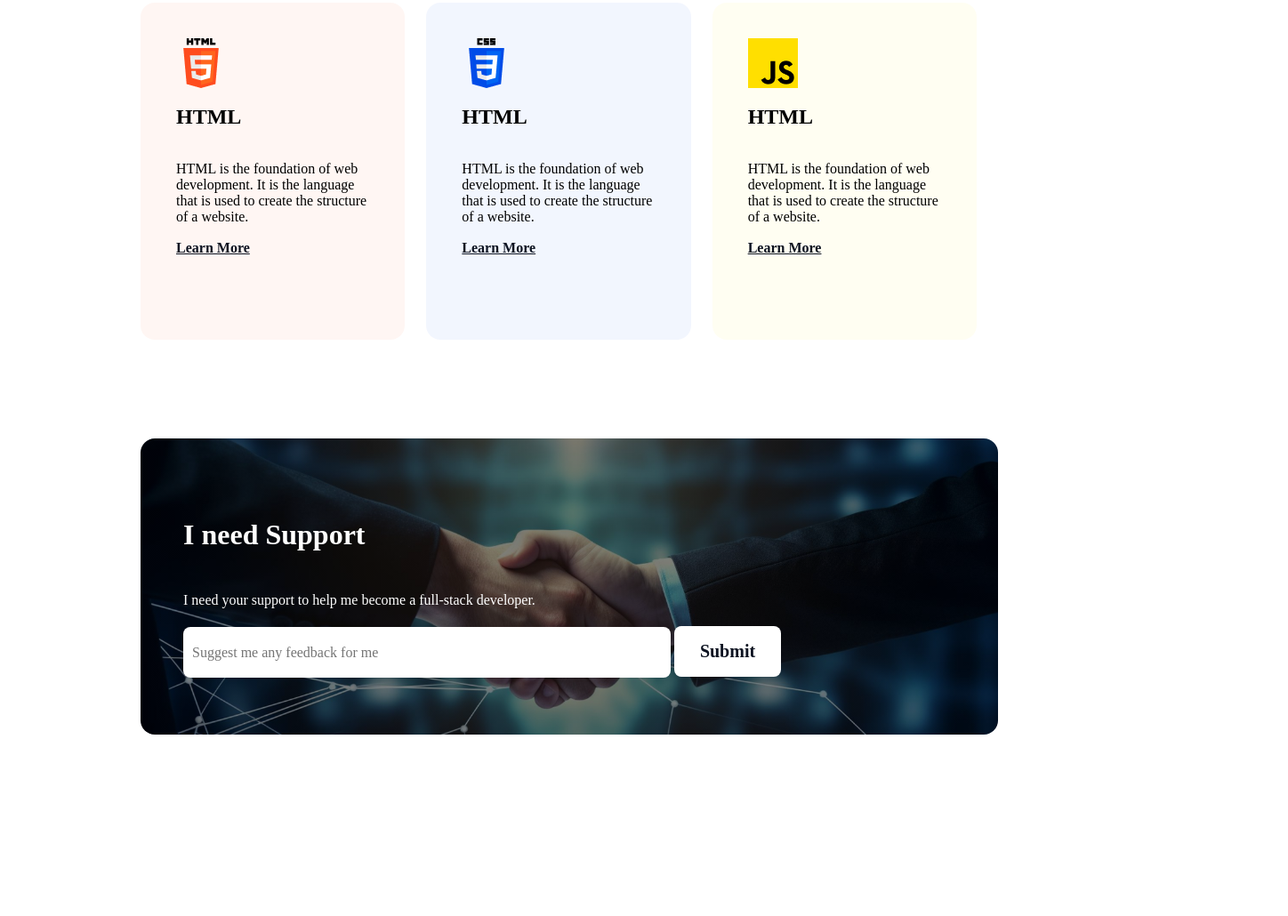
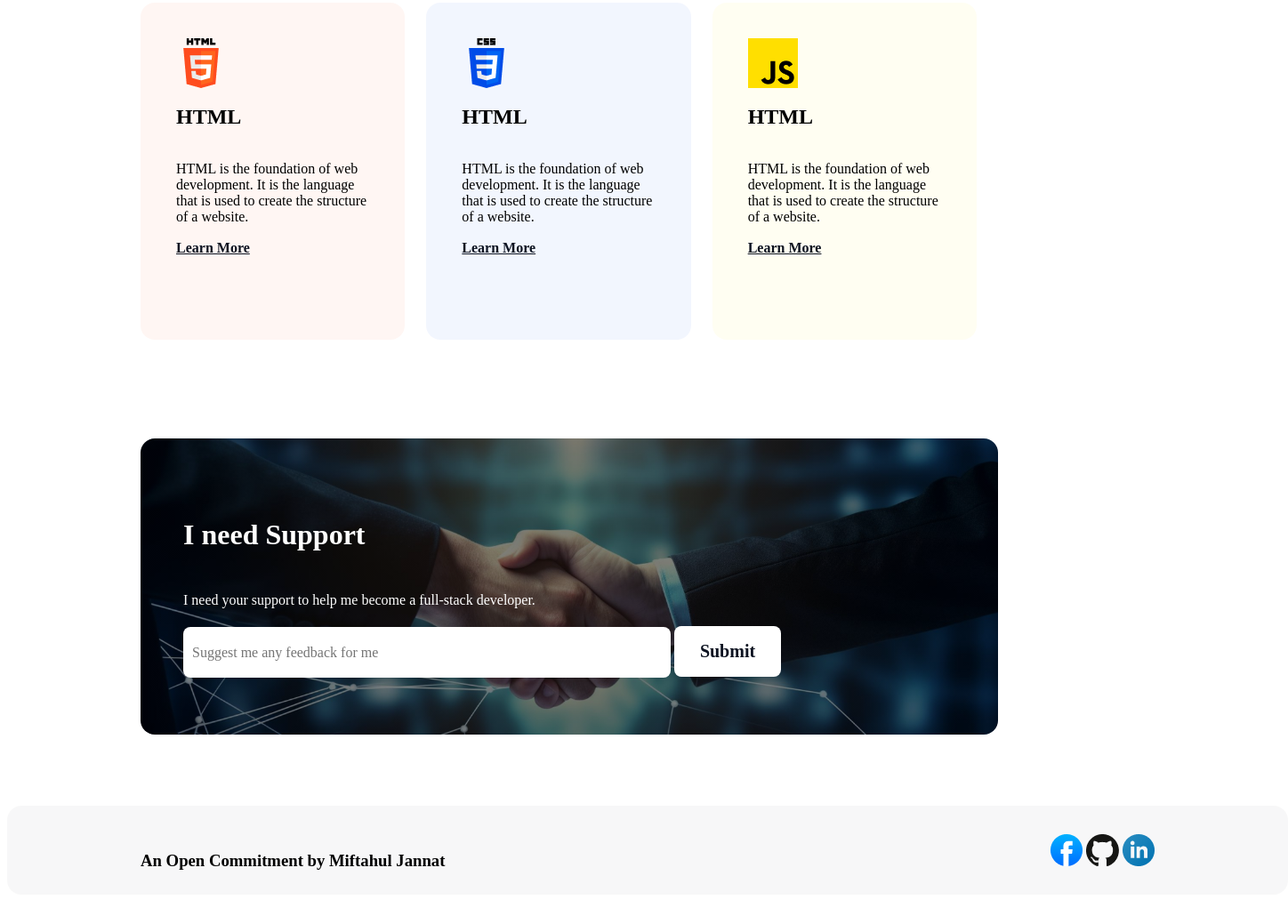
Before and after one commit to miftah1299/my-portfolio-website, a plain HTML site: page index.html in a window 1280 px wide. Shown: the part 3381-4411 px from the top of the page at 89% size, 1448 px wide, since content can reach past the window. Before the commit the page ends 4387 px from the top, so only its background shows below. Drawn offline with Linux system fonts and the light colour scheme; a web font is replaced by a local one.

Commit message:
added footer

```diff
--- a/index.html
+++ b/index.html
@@ -134,7 +134,14 @@
 
     <!-- FOOTER SECTION -->
     <footer>
-        <h3 class="footter-text"></h3>
+        <div class="footer-content">
+            <h3 class="footter-text">An Open Commitment by Miftahul Jannat</h3>
+        <div class="footer-links">
+            <a href="https://www.facebook.com/"><img src="assets/facebook.png" alt=""></a>
+            <a href="https://github.com/"><img src="assets/github.png" alt=""></a>
+            <a href="https://www.linkedin.com/"><img src="assets/linkedin-icon 1.png" alt=""></a>
+        </div>
+        </div>
     </footer>
 </body>
 </html>
--- a/styles/style.css
+++ b/styles/style.css
@@ -280,7 +280,7 @@ text-decoration-line: underline;
 
 /*---------SUPPORT SECTION---------*/
 .support {
-    margin: 0px 150px 180px 150px;
+    margin: 0px 150px 80px 150px;
     padding: 64px 48px 64px 48px;
     border-radius: 16px;
     background-image: linear-gradient(rgba(0, 0, 0, 0.5), rgba(0, 0, 0, 0.5)), url(../assets/handshake.jpg);
@@ -352,3 +352,24 @@ height: 57px;
 border-radius: 8px;
 background: rgb(255, 255, 255);
 }
+
+
+
+/*---------FOOTER---------*/
+footer {
+    width: 1440px;
+height: 100px;
+
+/* padding: 32px 150px 32px 150px; */
+border-radius: 16px;
+
+background: rgba(13, 19, 33, 0.03);
+margin-bottom: 0px;
+}
+.footer-content {
+    display: flex;
+/* flex-direction: row; */
+justify-content: space-between;
+align-items: flex-start;
+padding: 32px 150px 32px 150px;
+}
```
